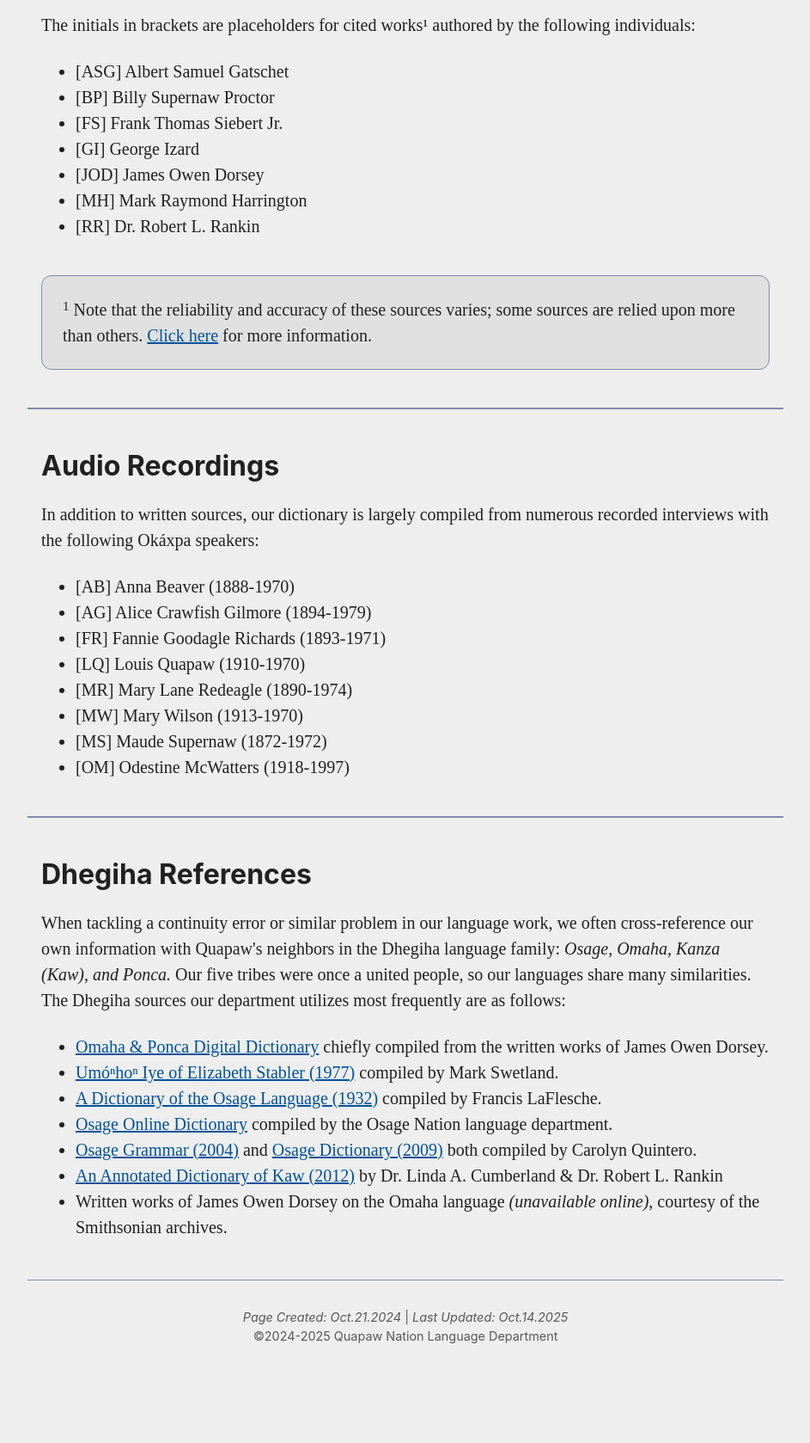
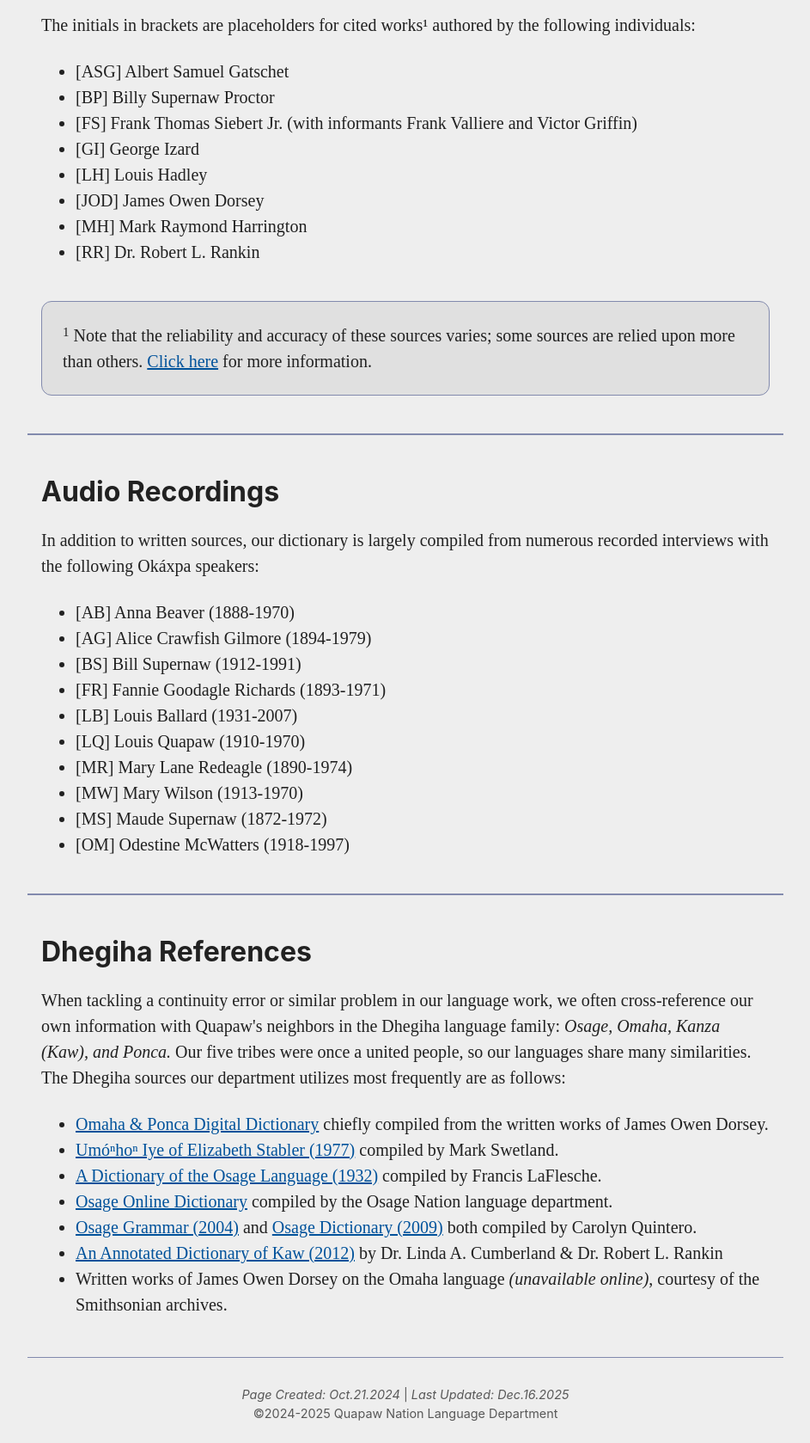
Before and after one commit to quapaw-language/quapawlanguage.org, a plain HTML site: page dictionary.html in a window 1280 px wide. Shown: the part 880-2558 px from the top of the page at 86% size, without its empty margins (168-1111 px from the left). Before the commit the page ends 2468 px from the top, so only its background shows below. Drawn offline with nearby package versions, Linux system fonts and the light colour scheme; a web font is replaced by a local one.

Commit message:
update dictionary sources

```diff
--- a/dictionary.html
+++ b/dictionary.html
@@ -60,7 +60,7 @@
     <main>
       <p class="notice">
         ⚠️ The official Quapaw Nation language dictionary is not yet available
-        online. In the meantime, We encourage you to visit the Supernaw family's
+        online. In the meantime, we encourage you to visit the Supernaw family's
         online dictionary
         <a href="http://www.quapawtribalancestry.com/quapawlanguage/index.htm"
           >here</a
@@ -91,8 +91,9 @@
         <ul>
           <li>[ASG] Albert Samuel Gatschet</li>
           <li>[BP] Billy Supernaw Proctor</li>
-          <li>[FS] Frank Thomas Siebert Jr.</li>
+          <li>[FS] Frank Thomas Siebert Jr. (with informants Frank Valliere and Victor Griffin)</li>
           <li>[GI] George Izard</li>
+          <li>[LH] Louis Hadley</li>
           <li>[JOD] James Owen Dorsey</li>
           <li>[MH] Mark Raymond Harrington</li>
           <li>[RR] Dr. Robert L. Rankin</li>
@@ -216,7 +217,9 @@
         <ul>
           <li>[AB] Anna Beaver (1888-1970)</li>
           <li>[AG] Alice Crawfish Gilmore (1894-1979)</li>
+          <li>[BS] Bill Supernaw (1912-1991)</li>
           <li>[FR] Fannie Goodagle Richards (1893-1971)</li>
+          <li>[LB] Louis Ballard (1931-2007)</li>
           <li>[LQ] Louis Quapaw (1910-1970)</li>
           <li>[MR] Mary Lane Redeagle (1890-1974)</li>
           <li>[MW] Mary Wilson (1913-1970)</li>
@@ -290,7 +293,7 @@
     <footer>
       <i>Page Created: Oct.21.2024</i>
       |
-      <i>Last Updated: Oct.14.2025</i>
+      <i>Last Updated: Dec.16.2025</i>
       <br />
       ©2024-2025 Quapaw Nation Language Department
     </footer>
```
